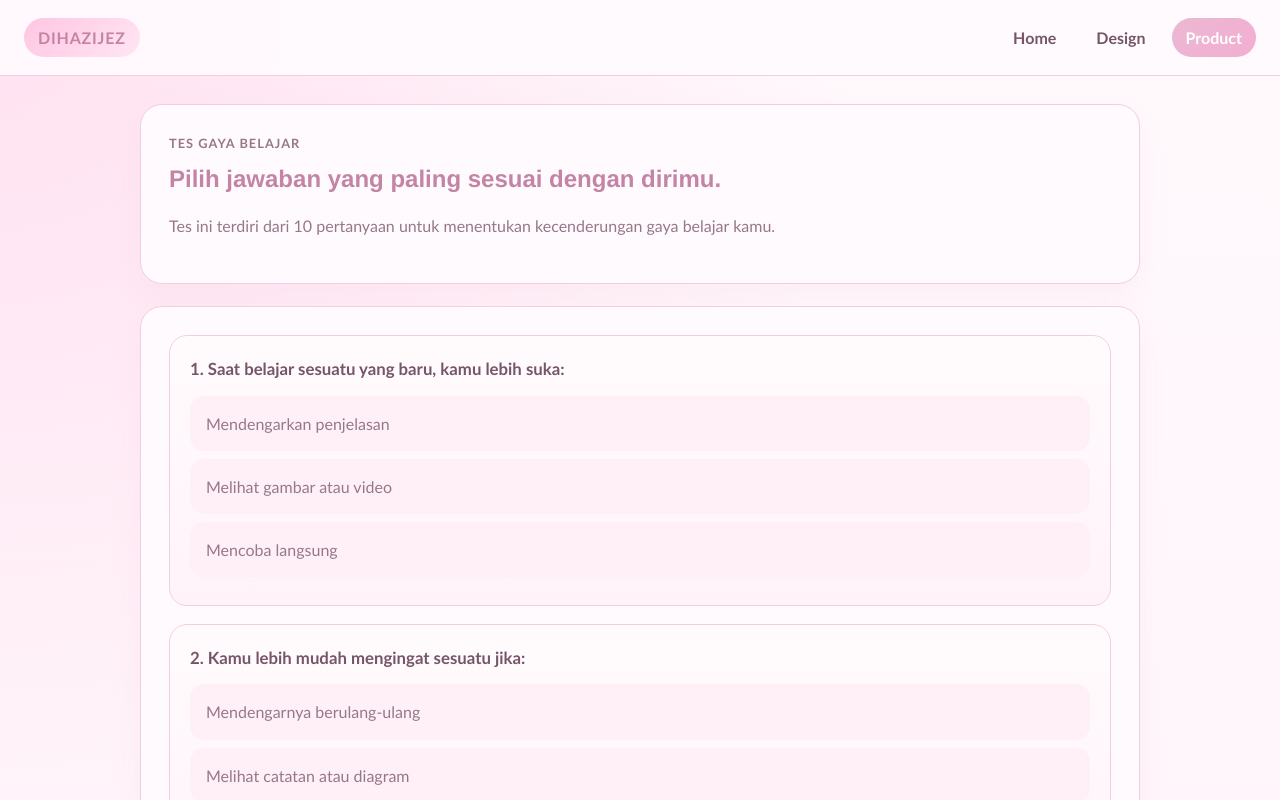
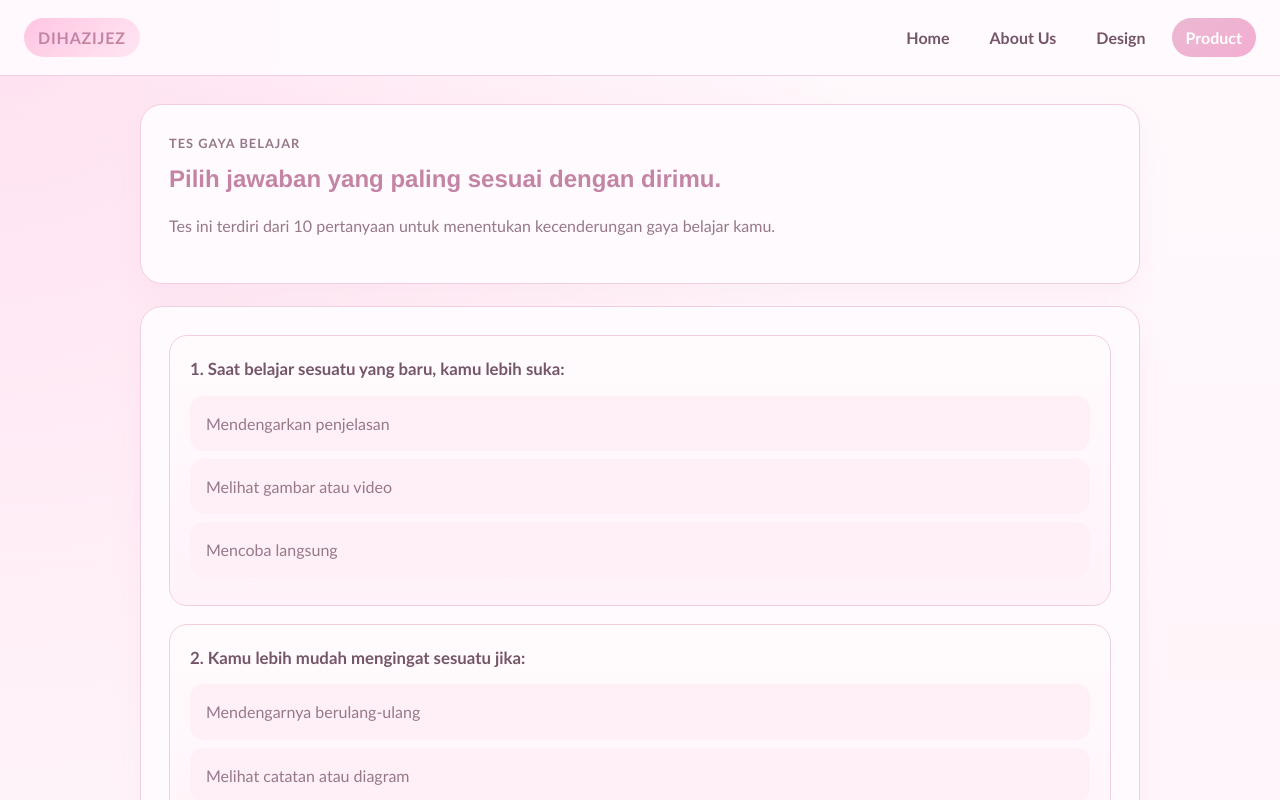
Before and after one commit to dindahaniziajezen/Kelompok-Keren-DIHAZIJEZ, a plain HTML site: page product.html in a window 1280 px wide. Shown: the top 800 px of the page. Drawn offline with Linux system fonts and the light colour scheme.

Commit message:
Update product.html

```diff
--- a/product.html
+++ b/product.html
@@ -11,6 +11,7 @@
       <div class="brand">DIHAZIJEZ</div>
       <div class="nav-links">
         <a href="index.html">Home</a>
+        <a href="AboutUs.html">About Us</a>
         <a href="design.html">Design</a>
         <span class="nav-current">Product</span>
       </div>
```
